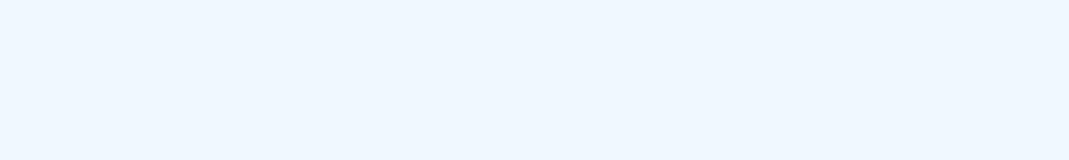
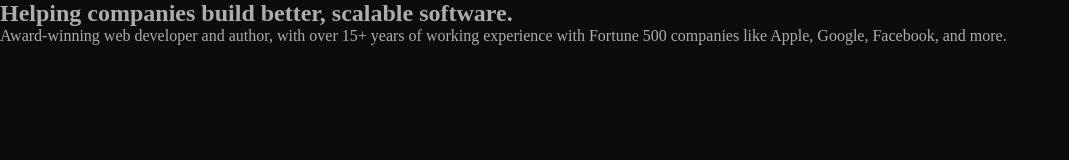
Before and after one commit to analauracoan/codewell-portfolio, a plain HTML site: page index.html in a window 1280 px wide. Shown: the whole page, without its empty margins (0-1069 px from the left). Drawn offline with Linux system fonts and the light colour scheme.

```diff
--- a/index.html
+++ b/index.html
@@ -9,6 +9,19 @@
 </head>
 
 <body>
+    <header></header>
 
+    <main>
+        <section>
+            <h1>
+                Helping companies build better, scalable software.
+            </h1>
+            <p>
+                Award-winning web developer and author, with over 15+ years of working experience with Fortune 500 companies like Apple, Google, Facebook, and more.
+            </p>
+        </section>
+    </main>
+
+    <footer></footer>
 </body>
 </html>
--- a/styles/style.css
+++ b/styles/style.css
@@ -5,6 +5,6 @@
 
 body {
     box-sizing: border-box;
-    background-color: aliceblue;
-    color: black;
+    background-color: #0c0c0c;
+    color: #adadad;
 }
```
Also changed, not shown: assets/Landing Page - Desktop View.png (added).
